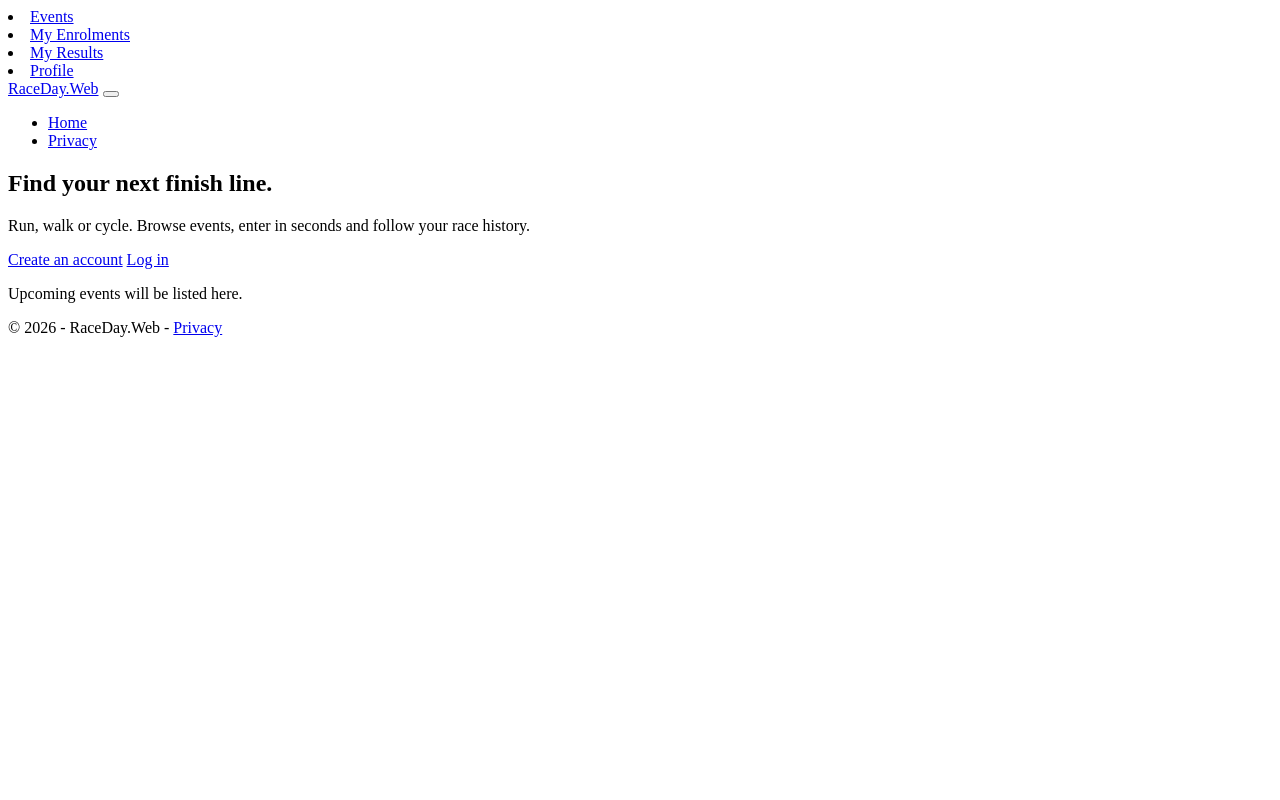
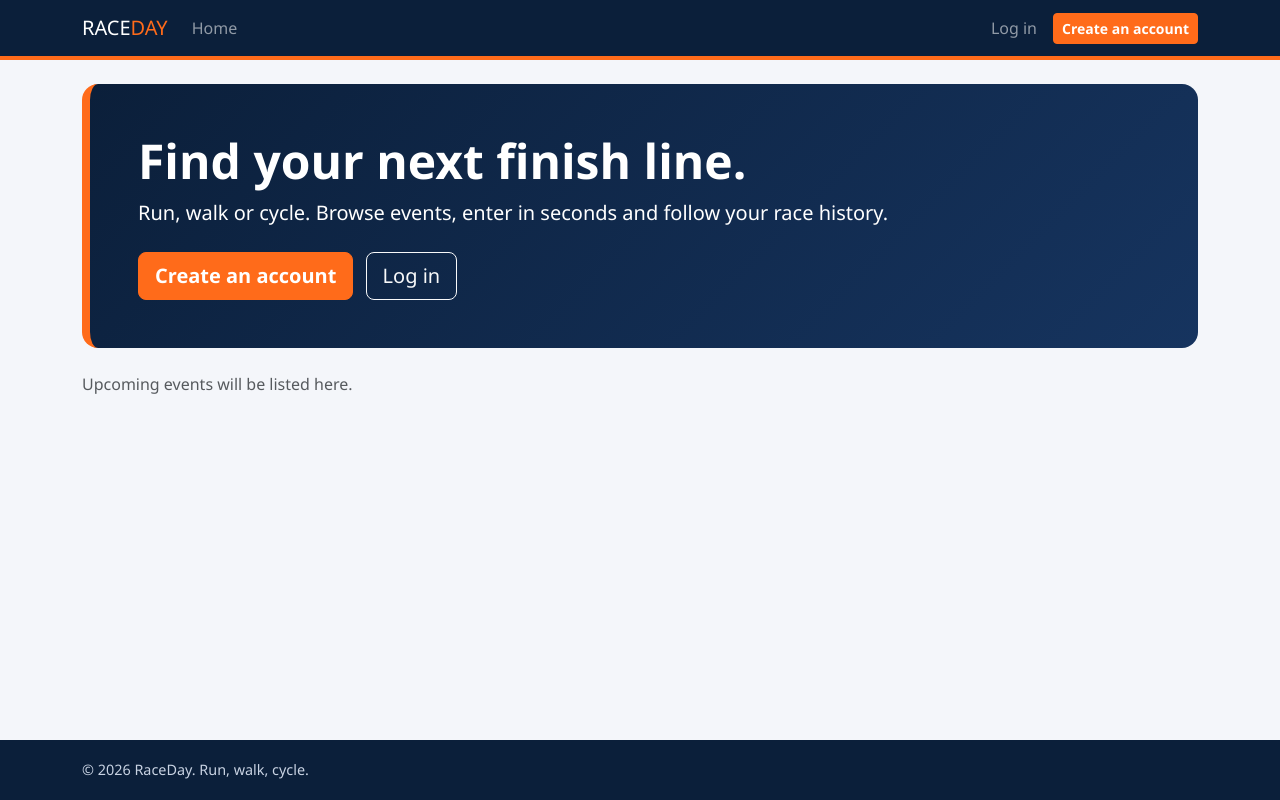
Before and after one commit to Onkarabile1/PROG-POE-PART2, an ASP.NET Core app: page / in a window 1280 px wide. Run offline with ASP.NET Core 8, Linux system fonts and the light colour scheme.

Commit message:
Fix layout navigation, alerts partial and appsettings

```diff
--- /dev/null
+++ b/RaceDay.Web/Views/Shared/_Alerts.cshtml
@@ -0,0 +1,30 @@
+@{
+    string? Message(params string[] keys)
+    {
+        foreach (var key in keys)
+        {
+            if (TempData[key] is string text && !string.IsNullOrWhiteSpace(text))
+                return text;
+        }
+        return null;
+    }
+
+    var success = Message("Success", "SuccessMessage", "success");
+    var error = Message("Error", "ErrorMessage", "error");
+}
+
+@if (success is not null)
+{
+    <div class="alert alert-success alert-dismissible fade show" role="alert">
+        @success
+        <button type="button" class="btn-close" data-bs-dismiss="alert" aria-label="Close"></button>
+    </div>
+}
+
+@if (error is not null)
+{
+    <div class="alert alert-danger alert-dismissible fade show" role="alert">
+        @error
+        <button type="button" class="btn-close" data-bs-dismiss="alert" aria-label="Close"></button>
+    </div>
+}
--- a/RaceDay.Web/Views/Shared/_Layout.cshtml
+++ b/RaceDay.Web/Views/Shared/_Layout.cshtml
@@ -3,50 +3,77 @@
 <head>
     <meta charset="utf-8" />
     <meta name="viewport" content="width=device-width, initial-scale=1.0" />
-    <title>@ViewData["Title"] - RaceDay.Web</title>
-    <li class="nav-item"><a class="nav-link" asp-controller="Participant" asp-action="Events">Events</a></li>
-    <li class="nav-item"><a class="nav-link" asp-controller="Participant" asp-action="MyEnrolments">My Enrolments</a></li>
-    <li class="nav-item"><a class="nav-link" asp-controller="Participant" asp-action="MyResults">My Results</a></li>
-    <li class="nav-item"><a class="nav-link" asp-controller="Participant" asp-action="Profile">Profile</a></li>
+    <title>@ViewData["Title"] - RaceDay</title>
+
     <link rel="preconnect" href="https://fonts.googleapis.com">
     <link href="https://fonts.googleapis.com/css2?family=Barlow+Condensed:wght@600;700&family=Inter:wght@400;500;600&display=swap" rel="stylesheet">
+    <link rel="stylesheet" href="https://cdn.jsdelivr.net/npm/bootstrap@5.3.3/dist/css/bootstrap.min.css" />
+    <link rel="stylesheet" href="~/css/site.css" asp-append-version="true" />
 </head>
 <body>
     <header>
-        <nav class="navbar navbar-expand-sm navbar-toggleable-sm navbar-light bg-white border-bottom box-shadow mb-3">
-            <div class="container-fluid">
-                <a class="navbar-brand" asp-area="" asp-controller="Home" asp-action="Index">RaceDay.Web</a>
-                <button class="navbar-toggler" type="button" data-bs-toggle="collapse" data-bs-target=".navbar-collapse" aria-controls="navbarSupportedContent"
-                        aria-expanded="false" aria-label="Toggle navigation">
+        <nav class="navbar navbar-expand-lg navbar-dark rd-navbar">
+            <div class="container">
+                <a class="navbar-brand" asp-controller="Home" asp-action="Index">RACE<span style="color:var(--rd-orange)">DAY</span></a>
+                <button class="navbar-toggler" type="button" data-bs-toggle="collapse" data-bs-target="#mainNav"
+                        aria-controls="mainNav" aria-expanded="false" aria-label="Toggle navigation">
                     <span class="navbar-toggler-icon"></span>
                 </button>
-                <div class="navbar-collapse collapse d-sm-inline-flex justify-content-between">
-                    <ul class="navbar-nav flex-grow-1">
-                        <li class="nav-item">
-                            <a class="nav-link text-dark" asp-area="" asp-controller="Home" asp-action="Index">Home</a>
-                        </li>
-                        <li class="nav-item">
-                            <a class="nav-link text-dark" asp-area="" asp-controller="Home" asp-action="Privacy">Privacy</a>
-                        </li>
+
+                <div class="collapse navbar-collapse" id="mainNav">
+                    <ul class="navbar-nav me-auto">
+                        @if (CurrentUser.IsOrganiser)
+                        {
+                            <li class="nav-item"><a class="nav-link" asp-controller="Organiser" asp-action="Dashboard">Dashboard</a></li>
+                            <li class="nav-item"><a class="nav-link" asp-controller="OrganiserEvents" asp-action="Index">My Events</a></li>
+                        }
+                        else if (CurrentUser.IsParticipant)
+                        {
+                            <li class="nav-item"><a class="nav-link" asp-controller="Participant" asp-action="Events">Events</a></li>
+                            <li class="nav-item"><a class="nav-link" asp-controller="Participant" asp-action="MyEnrolments">My Enrolments</a></li>
+                            <li class="nav-item"><a class="nav-link" asp-controller="Participant" asp-action="MyResults">My Results</a></li>
+                            <li class="nav-item"><a class="nav-link" asp-controller="Participant" asp-action="Profile">Profile</a></li>
+                        }
+                        else
+                        {
+                            <li class="nav-item"><a class="nav-link" asp-controller="Home" asp-action="Index">Home</a></li>
+                        }
+                    </ul>
+
+                    <ul class="navbar-nav align-items-lg-center">
+                        @if (CurrentUser.IsAuthenticated)
+                        {
+                            <li class="nav-item"><span class="navbar-text me-lg-3">@CurrentUser.User!.FullName (@CurrentUser.User.Role)</span></li>
+                            <li class="nav-item">
+                                <form asp-controller="Account" asp-action="Logout" method="post" class="d-inline">
+                                    <button type="submit" class="btn btn-outline-light btn-sm">Log out</button>
+                                </form>
+                            </li>
+                        }
+                        else
+                        {
+                            <li class="nav-item"><a class="nav-link" asp-controller="Account" asp-action="Login">Log in</a></li>
+                            <li class="nav-item"><a class="btn btn-primary btn-sm ms-lg-2" asp-controller="Account" asp-action="Register">Create an account</a></li>
+                        }
                     </ul>
                 </div>
             </div>
         </nav>
     </header>
-    <div class="container">
-        <main role="main" class="pb-3">
+
+    <div class="container py-4">
+        <main role="main">
+            <partial name="_Alerts" />
             @RenderBody()
         </main>
     </div>
 
-    <footer class="border-top footer text-muted">
-        <div class="container">
-            &copy; 2026 - RaceDay.Web - <a asp-area="" asp-controller="Home" asp-action="Privacy">Privacy</a>
-        </div>
+    <footer class="rd-footer">
+        <div class="container">&copy; 2026 RaceDay. Run, walk, cycle.</div>
     </footer>
-    <script src="~/lib/jquery/dist/jquery.min.js"></script>
-    <script src="~/lib/bootstrap/dist/js/bootstrap.bundle.min.js"></script>
-    <script src="~/js/site.js" asp-append-version="true"></script>
+
+    <script src="https://cdn.jsdelivr.net/npm/jquery@3.7.1/dist/jquery.min.js"></script>
+    <script src="https://cdn.jsdelivr.net/npm/bootstrap@5.3.3/dist/js/bootstrap.bundle.min.js"></script>
     @await RenderSectionAsync("Scripts", required: false)
 </body>
 </html>
--- a/RaceDay.Web/appsettings.Development.json
+++ b/RaceDay.Web/appsettings.Development.json
@@ -2,11 +2,7 @@
   "Logging": {
     "LogLevel": {
       "Default": "Information",
-      "Microsoft.AspNetCore": "Warning",
-      "AzureBlob": {
-        "ConnectionString": "DefaultEndpointsProtocol=https;AccountName=racedaystorages;AccountKey=1iyKo6gGn8Y7uXMpMkVNXNRtL+YNqiifh3DKP7f4ZVhA9avmt5qJHc5FFK30y7vQIeF5gH7mxYd++AStoRBlng==;EndpointSuffix=core.windows.net",
-        "ContainerName": "raceday-images"
-      }
+      "Microsoft.AspNetCore": "Warning"
     }
   }
 }
--- a/RaceDay.Web/appsettings.json
+++ b/RaceDay.Web/appsettings.json
@@ -1,6 +1,7 @@
+
 {
   "Api": {
-    "BaseUrl":"https://localhost:7286/"
+    "BaseUrl": "https://localhost:7286/"
   },
   "Logging": {
     "LogLevel": {
--- a/appsettings.Development.json
+++ b/appsettings.Development.json
@@ -1,8 +1,13 @@
+
     {
       "Logging": {
         "LogLevel": {
           "Default": "Information",
           "Microsoft.AspNetCore": "Warning"
         }
+      },
+      "AzureBlob": {
+        "ConnectionString": "DefaultEndpointsProtocol=https;AccountName=racedaystorages;AccountKey=1iyKo6gGn8Y7uXMpMkVNXNRtL+YNqiifh3DKP7f4ZVhA9avmt5qJHc5FFK30y7vQIeF5gH7mxYd++AStoRBlng==;EndpointSuffix=core.windows.net",
+        "ContainerName": "raceday-images"
       }
     }
```
Also changed, not shown: RaceDay.Web/Program.cs (+21 -19 lines), appsettings.json (line endings or trailing spaces). Lines whose indentation alone changed are shown as unchanged.
